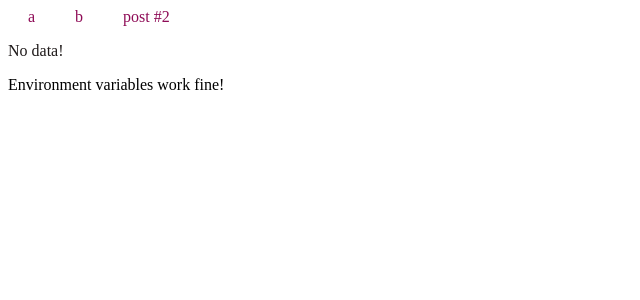
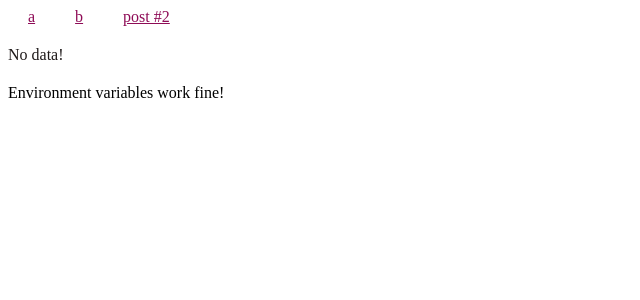
Before and after one commit to iudin/next-ts, a Next.js app: page / in a window 1280 px wide. Shown: the top 300 px of the page, without its empty margins (0-640 px from the left). Built offline with nearby package versions, Linux system fonts and the light colour scheme.

Commit message:
Переписать styled components с вложенными стилями, доработать тесты

```diff
--- a/pages/index.tsx
+++ b/pages/index.tsx
@@ -8,37 +8,37 @@ const Nav = styled.ul`
   margin: 0;
   padding: 0;
   list-style: none;
-`;
-const NavItem = styled.li`
+  li {
     display: inline-block;
-`;
-const NavLink = styled.a`
+    a {
       padding: 4px 20px;
       color: ${props => props.theme.primaryColor};
       cursor: pointer;
       &:hover {
         color: ${props => props.theme.secondaryColor};
       }
+    }
+  }
 `;
 
 export default () => (
   <>
     <Nav>
-      <NavItem>
+      <li>
         <Link href="/a">
-          <NavLink>a</NavLink>
+          <a>a</a>
         </Link>
-      </NavItem>
-      <NavItem>
+      </li>
+      <li>
         <Link href="/b">
-          <NavLink>b</NavLink>
+          <a>b</a>
         </Link>
-      </NavItem>
-      <NavItem>
+      </li>
+      <li>
         <Link href={{ pathname: '/posts', query: { id: '2' } }} as="/posts/2">
-          <NavLink>post #2</NavLink>
+          <a>post #2</a>
         </Link>
-      </NavItem>
+      </li>
     </Nav>
     <Data />
     <p>{process.env.TEST_VAR}</p>
--- a/src/components/data/index.tsx
+++ b/src/components/data/index.tsx
@@ -1,16 +1,19 @@
 import * as React from 'react';
 import styled from '../../styled-components';
 
-const DataText = styled.p`
-  color: ${props => props.theme.textColor};
+const Data = styled.div`
+  margin: 20px 0;
+  p {
+    color: ${props => props.theme.textColor};
+  }
 `;
 
 interface IProps {
   data?: string;
 }
 
-const Data = ({ data }: IProps) => (
-  <DataText>{data ? data : 'No data!'}</DataText>
+export default ({ data }: IProps) => (
+  <Data>
+    <p>{data ? data : 'No data!'}</p>
+  </Data>
 );
-
-export default Data;
```
Also changed, not shown: 2 other files (tests, documents, lock files or other folders). Lines whose indentation alone changed are shown as unchanged.
